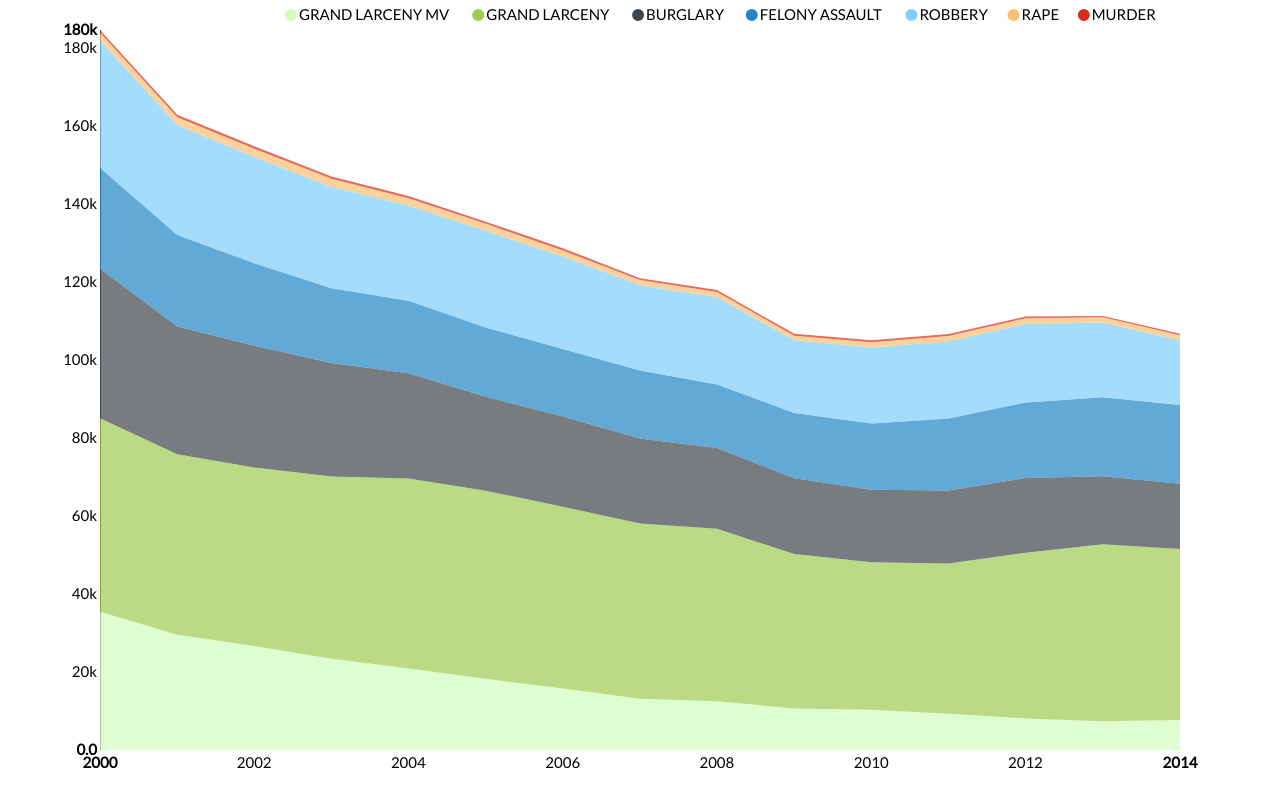
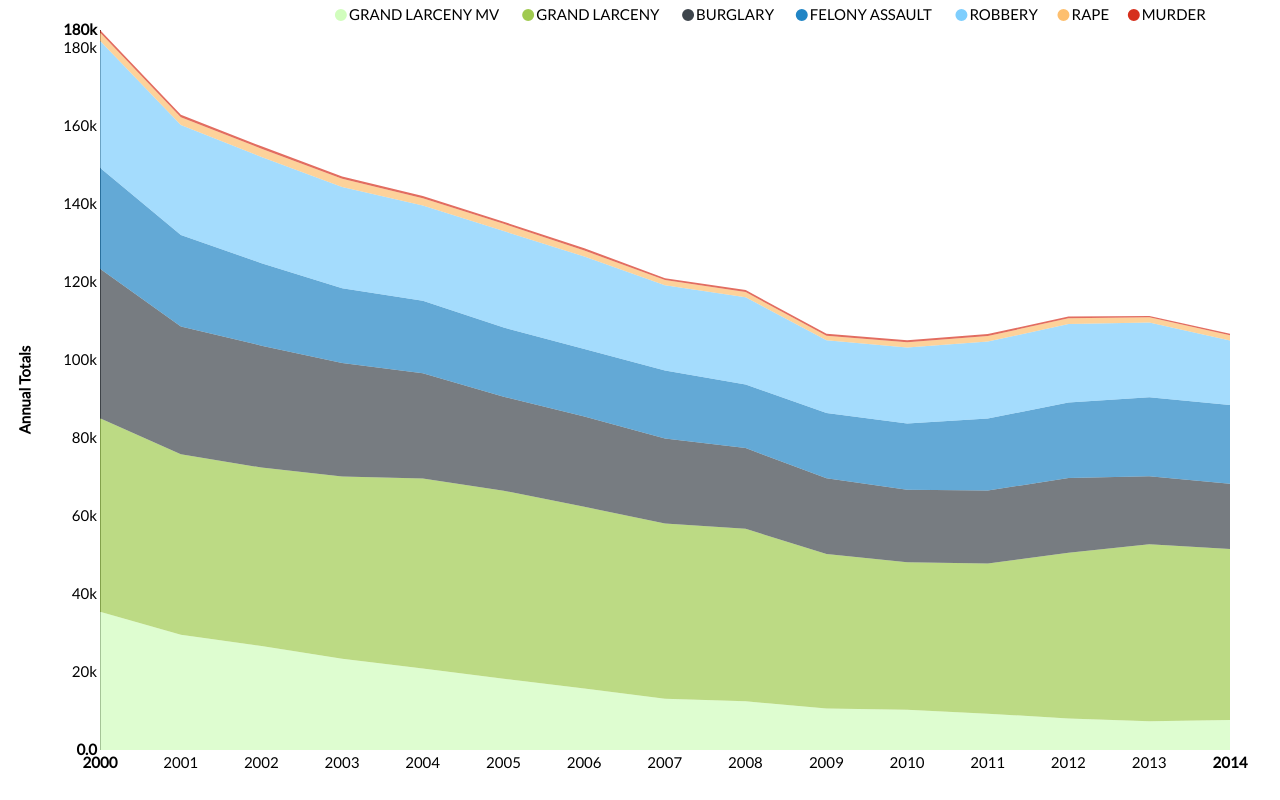
Before and after one commit to timothymartin76/SS_LastMin, a website: page examples/NYC_Felonies.html in a window 1280 px wide. Drawn offline with nearby package versions, Linux system fonts and the light colour scheme.

Commit message:
Update NYC_Felonies.html

```diff
--- a/examples/NYC_Felonies.html
+++ b/examples/NYC_Felonies.html
@@ -191,10 +191,10 @@
 		chart.xScale(d3.time.scale());
 
 	 chart.margin({left: 100})
-     chart.margin({right: 100})
+     chart.margin({right: 50})
 
         chart.yAxis
-			.axisLabel('')
+			.axisLabel('Annual Totals')
 			.axisLabelDistance(20)
 			.ticks(8)
 			.tickFormat(d3.format('.2s'));
```
